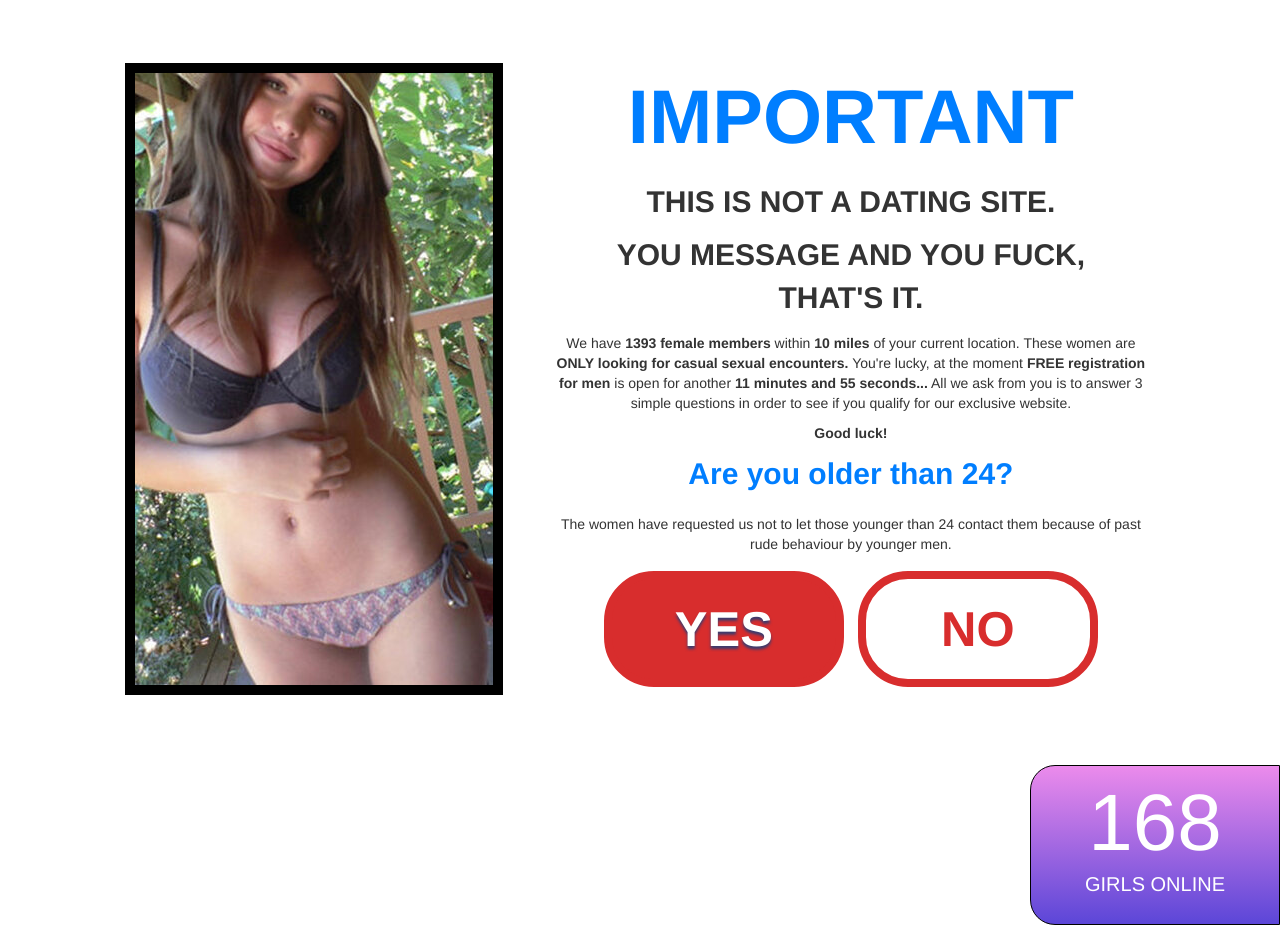
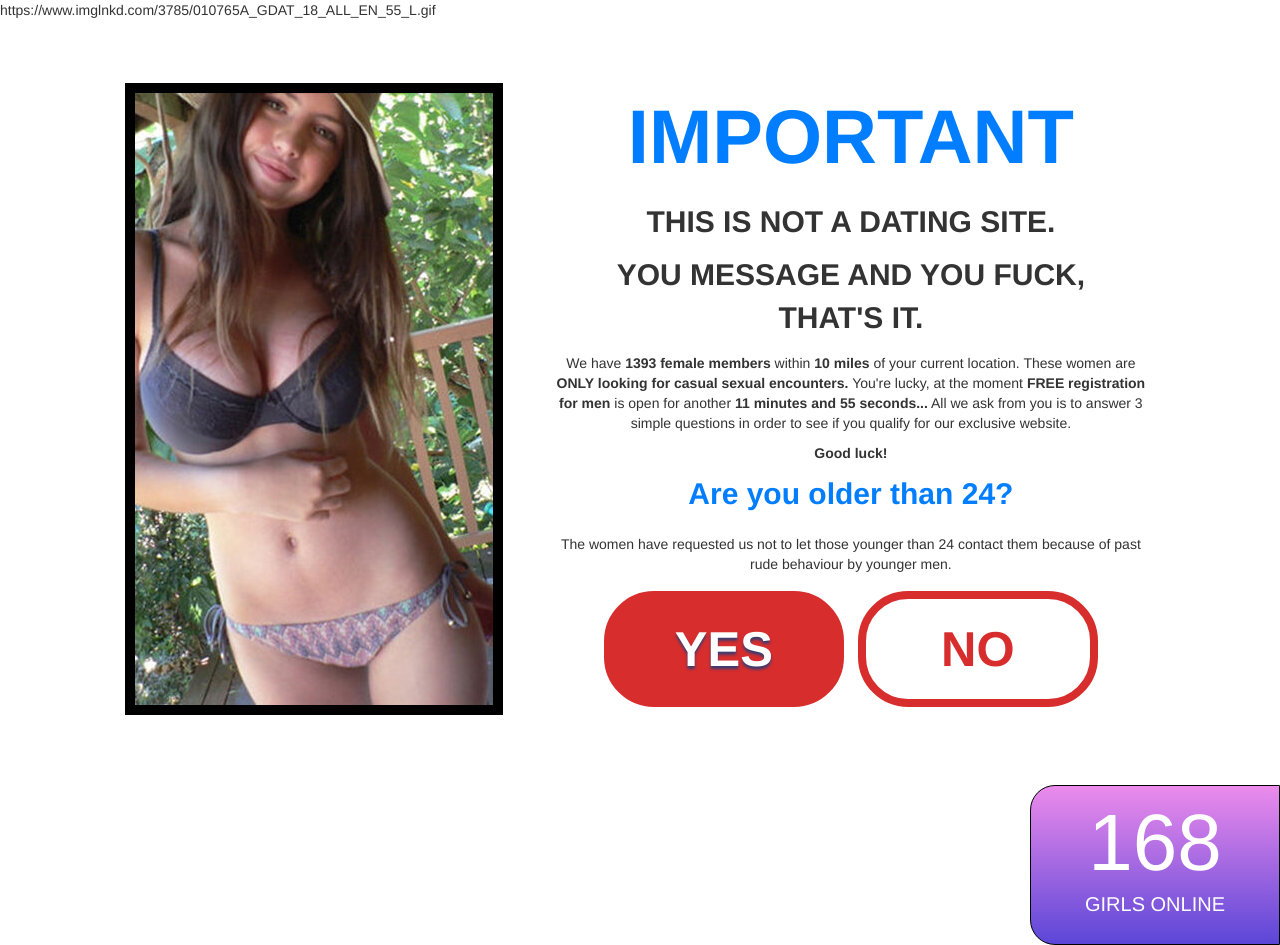
Before and after one commit to s4ak99/LPDATING, a plain HTML site: page index.html in a window 1280 px wide. Drawn offline with Linux system fonts and the light colour scheme; grey boxes are pictures that could not be loaded; a script that the page names is missing.

Commit message:
Update index.html

```diff
--- a/index.html
+++ b/index.html
@@ -17,6 +17,7 @@
 	<link rel="stylesheet" href="css/style2.css"> </head>
 
 <body>
+	https://www.imglnkd.com/3785/010765A_GDAT_18_ALL_EN_55_L.gif
 	<div class="bg"> </div>
 	<div class="content_wrap">
 		<div class="content">
```
